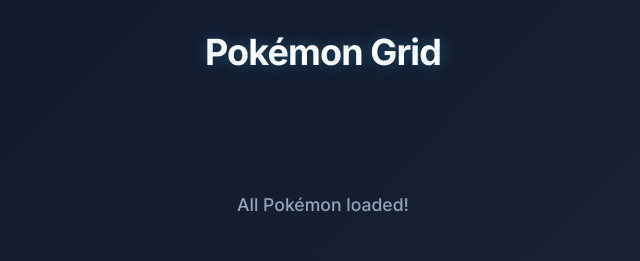
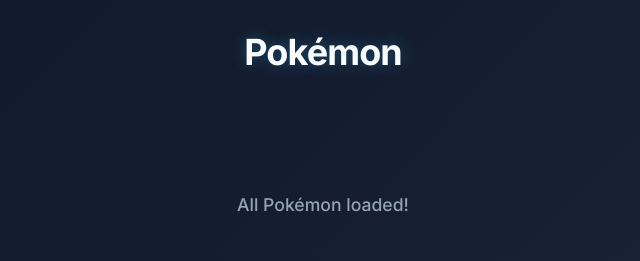
Before and after one commit to papichoolo/Pokemon_Adventures, a plain HTML site: page index.html in a window 1280 px wide. Shown: the whole page, without its empty margins (317-957 px from the left). Drawn offline with nearby package versions, Linux system fonts and the light colour scheme; no server answers.

Commit message:
Update index.html

```diff
--- a/index.html
+++ b/index.html
@@ -721,7 +721,7 @@
 </head>
 <body>
 
-    <h1 class="main-title text-4xl font-bold text-center my-8 tracking-tight">Pokémon Grid</h1>
+    <h1 class="main-title text-4xl font-bold text-center my-8 tracking-tight">Pokémon</h1>
 
     <div id="pokemon-grid" class="pokemon-grid max-w-7xl mx-auto"> </div>
 
```
